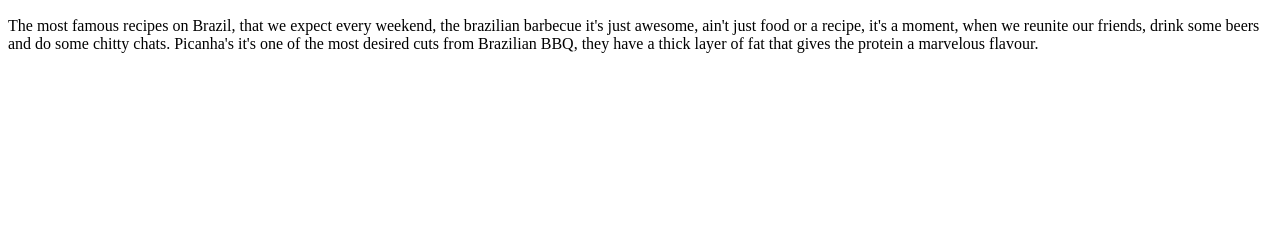
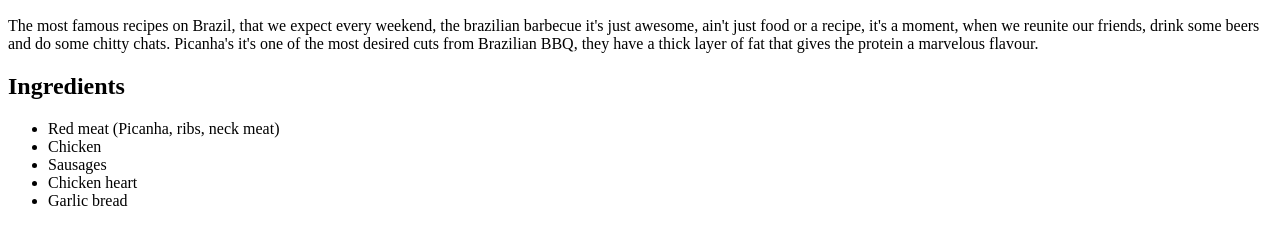
Before and after one commit to marcellogillessa/odin-recipes, a plain HTML site: page index.html in a window 1280 px wide. Shown: the part 434-678 px from the top of the page. Drawn offline with Linux system fonts and the light colour scheme.

Commit message:
Add ingredients list

```diff
--- a/index.html
+++ b/index.html
@@ -14,5 +14,15 @@
     <h2>Description</h2>
         <p>The most famous recipes on Brazil, that we expect every weekend, the brazilian barbecue it's just awesome, ain't just food or a recipe, it's a moment, when we reunite our friends, drink some beers and do some chitty chats.
             Picanha's it's one of the most desired cuts from Brazilian BBQ, they have a thick layer of fat that gives the protein a marvelous flavour. </p>
+
+    <h2>Ingredients</h2>
+            <ul>
+                <li>Red meat (Picanha, ribs, neck meat) </li>
+                <li>Chicken</li>
+                <li>Sausages</li>
+                <li>Chicken heart</li>
+                <li>Garlic bread</li>
+            </ul>
+
 </body>
 </html>
```
